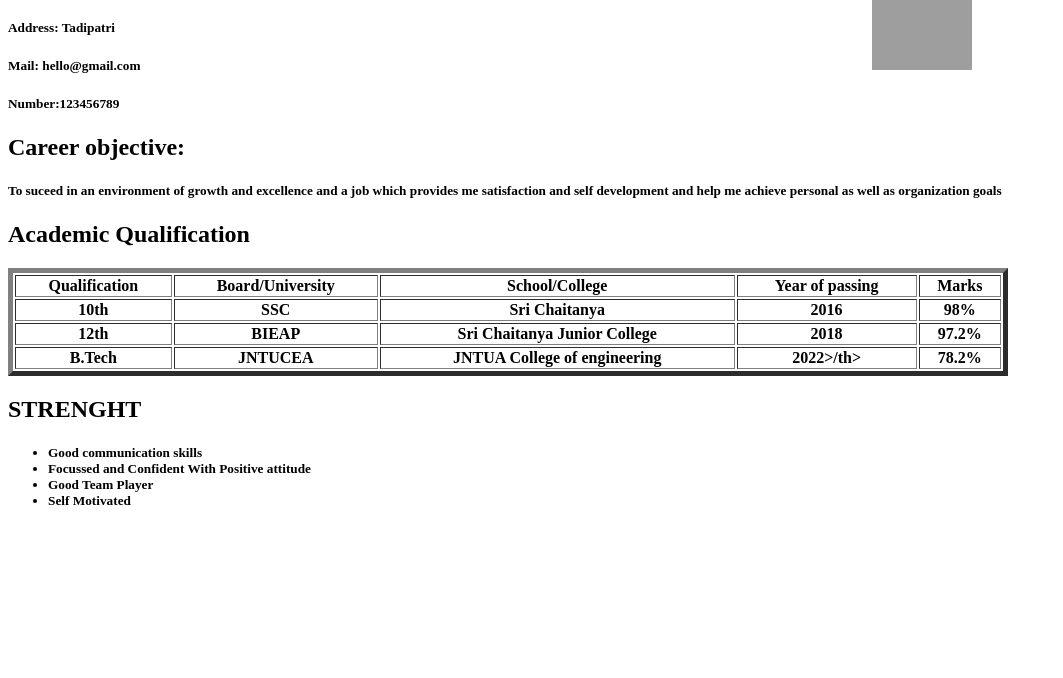
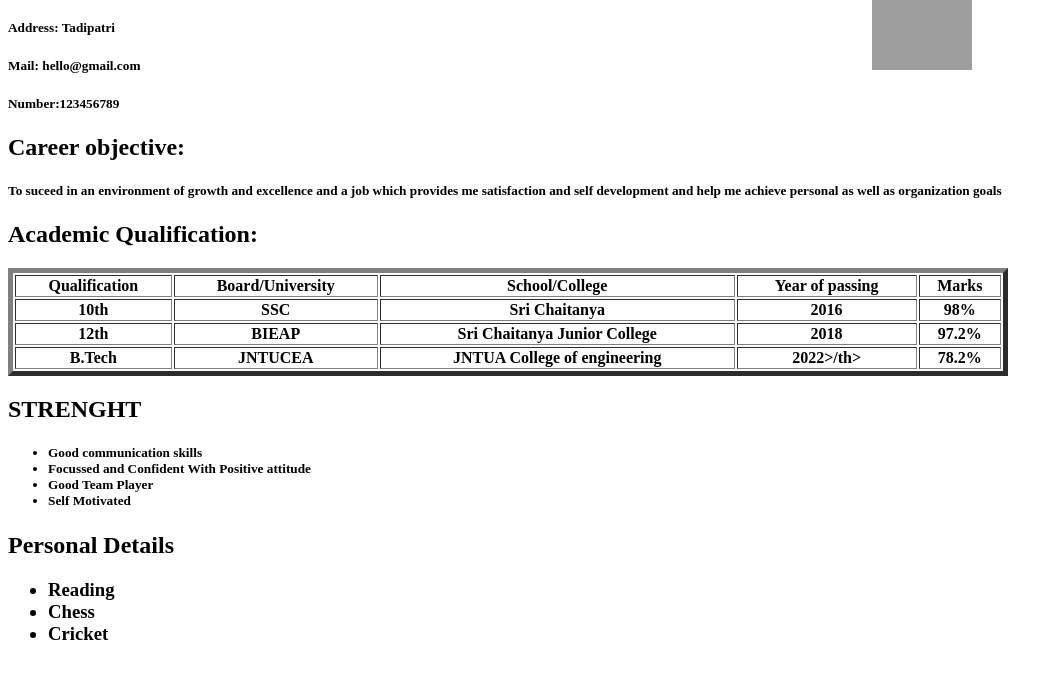
Before and after one commit to Lokeshwara-Reddy-Ajjuguttu/webtech-project, a plain HTML site: page Resume.html in a window 1280 px wide. Shown: the part 96-774 px from the top of the page, without its empty margins (0-1063 px from the left). Drawn offline with Linux system fonts and the light colour scheme; grey boxes are pictures that could not be loaded.

Commit message:
Update Resume.html

```diff
--- a/Resume.html
+++ b/Resume.html
@@ -12,7 +12,7 @@
   <h5>Number:123456789</h5>
   <h2>Career objective:</h2>
   <h5>To suceed in an environment of growth and excellence and a job which provides me satisfaction and self development and help me achieve personal as well as organization goals</h5>
-  <h2>Academic Qualification</h2>
+  <h2>Academic Qualification:</h2>
   <table border=5 width=1000>
   <tr>
         <th>Qualification</th>
@@ -57,3 +57,13 @@
              </h5>
       </b>
     </ul>
+    <h2>Personal Details</h2>
+ <ul>
+   <b>
+     <h3>
+       <li>Reading
+       <li>Chess
+       <li>Cricket</li>
+     </h3>
+     </b>
+</ul>
```
